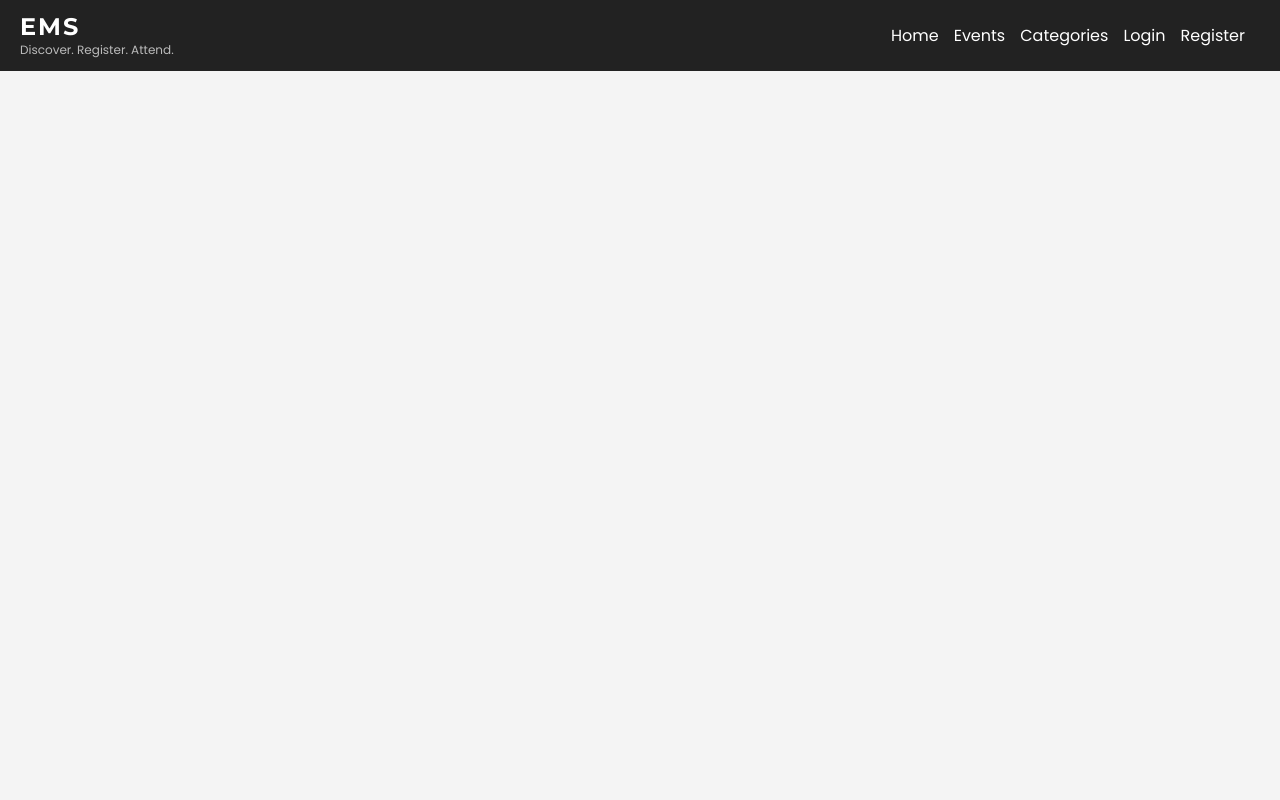
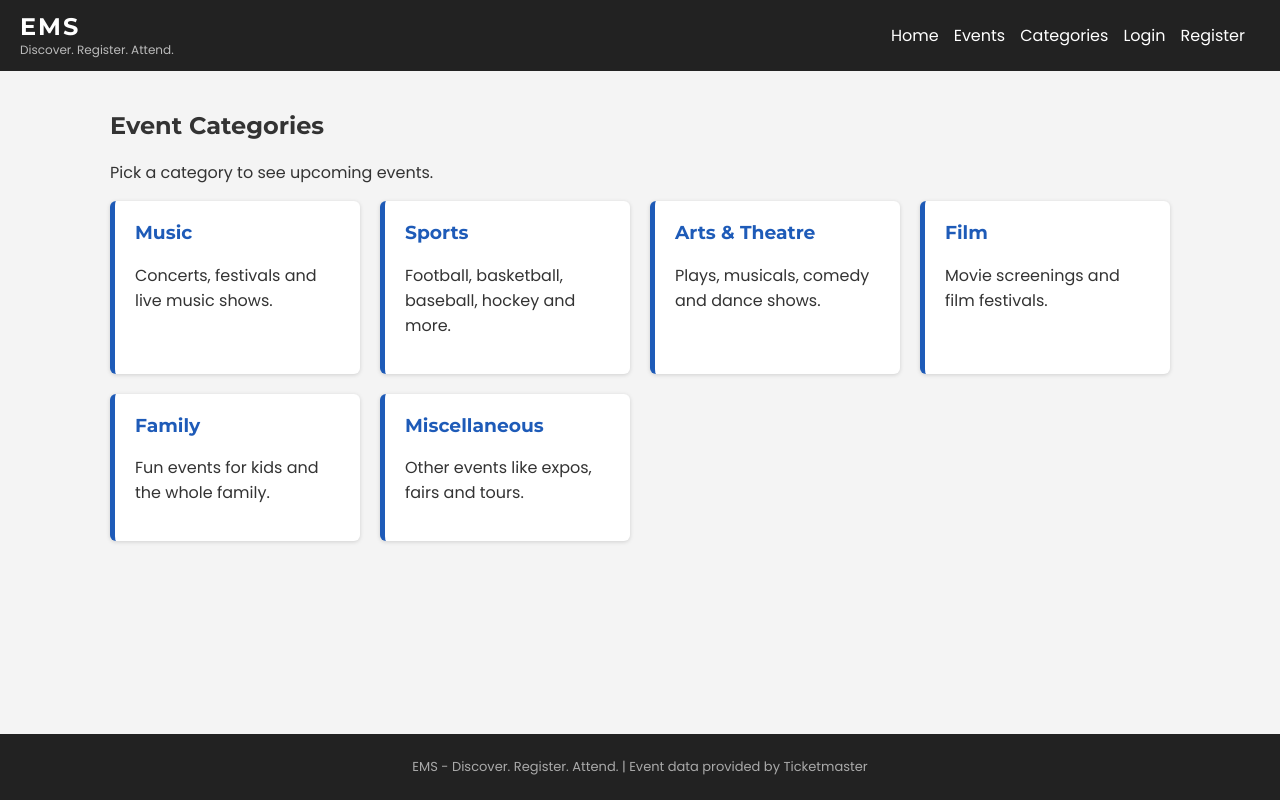
Before and after one commit to muhammadalisaleem/Event-Management-System, a React (Vite) app: page /categories in a window 1280 px wide. Built offline with nearby package versions, Linux system fonts and the light colour scheme; no server answers.

Commit message:
Add home page, categories page and footer

```diff
--- a/src/App.jsx
+++ b/src/App.jsx
@@ -1,23 +1,28 @@
 import { Routes, Route } from 'react-router-dom'
 import Navbar from './components/Navbar'
+import Footer from './components/Footer'
 import ProtectedRoute from './components/ProtectedRoute'
+import Home from './pages/Home'
 import Login from './pages/Login'
 import Register from './pages/Register'
 import Events from './pages/Events'
 import EventDetails from './pages/EventDetails'
+import Categories from './pages/Categories'
 import MyEvents from './pages/MyEvents'
+import NotFound from './pages/NotFound'
 
 function App() {
   return (
-    <div>
+    <div className="app">
       <Navbar />
       <div className="container">
         <Routes>
-          <Route path="/" element={<h2>Welcome to EventHub</h2>} />
+          <Route path="/" element={<Home />} />
           <Route path="/login" element={<Login />} />
           <Route path="/register" element={<Register />} />
           <Route path="/events" element={<Events />} />
           <Route path="/events/:id" element={<EventDetails />} />
+          <Route path="/categories" element={<Categories />} />
           <Route
             path="/my-events"
             element={
@@ -26,8 +31,10 @@ function App() {
               </ProtectedRoute>
             }
           />
+          <Route path="*" element={<NotFound />} />
         </Routes>
       </div>
+      <Footer />
     </div>
   )
 }
--- /dev/null
+++ b/src/components/Footer.jsx
@@ -0,0 +1,9 @@
+function Footer() {
+  return (
+    <footer className="footer">
+      <p>EMS - Discover. Register. Attend. | Event data provided by Ticketmaster</p>
+    </footer>
+  )
+}
+
+export default Footer
--- a/src/index.css
+++ b/src/index.css
@@ -378,3 +378,91 @@ button:disabled {
   gap: 12px;
   align-items: center;
 }
+
+/* home */
+.hero {
+  background: linear-gradient(120deg, #1e5bb8, #3b2c85);
+  color: white;
+  padding: 40px 25px;
+  border-radius: 6px;
+  margin-bottom: 25px;
+}
+
+.hero h1 {
+  margin-top: 0;
+}
+
+.hero .btn-link {
+  margin-right: 10px;
+  background-color: #ffb400;
+  color: #222;
+}
+
+.hero .btn-white {
+  background-color: white;
+}
+
+.category-row {
+  display: flex;
+  flex-wrap: wrap;
+  gap: 10px;
+  margin-bottom: 25px;
+}
+
+.category-chip {
+  background: white;
+  border: 1px solid #1e5bb8;
+  padding: 8px 15px;
+  border-radius: 20px;
+}
+
+.category-chip:hover {
+  background: #1e5bb8;
+  color: white;
+}
+
+/* categories page */
+.category-grid {
+  display: grid;
+  grid-template-columns: repeat(auto-fill, minmax(220px, 1fr));
+  gap: 20px;
+}
+
+.category-card {
+  background: white;
+  color: #333;
+  padding: 20px;
+  border-radius: 6px;
+  border-left: 5px solid #1e5bb8;
+  box-shadow: 0 1px 4px rgba(0, 0, 0, 0.15);
+}
+
+.category-card:hover {
+  background: #eef3fc;
+}
+
+.category-card h3 {
+  margin-top: 0;
+  color: #1e5bb8;
+}
+
+/* footer */
+.app {
+  min-height: 100vh;
+  display: flex;
+  flex-direction: column;
+}
+
+.container {
+  flex: 1;
+  width: 100%;
+}
+
+.footer {
+  background-color: #222;
+  color: #aaa;
+  text-align: center;
+  padding: 10px;
+  font-size: 13px;
+  margin-top: 30px;
+}
--- /dev/null
+++ b/src/pages/Categories.jsx
@@ -0,0 +1,33 @@
+import { Link } from 'react-router-dom'
+
+const categoryList = [
+  { name: 'Music', text: 'Concerts, festivals and live music shows.' },
+  { name: 'Sports', text: 'Football, basketball, baseball, hockey and more.' },
+  { name: 'Arts & Theatre', text: 'Plays, musicals, comedy and dance shows.' },
+  { name: 'Film', text: 'Movie screenings and film festivals.' },
+  { name: 'Family', text: 'Fun events for kids and the whole family.' },
+  { name: 'Miscellaneous', text: 'Other events like expos, fairs and tours.' },
+]
+
+function Categories() {
+  return (
+    <div>
+      <h2>Event Categories</h2>
+      <p>Pick a category to see upcoming events.</p>
+      <div className="category-grid">
+        {categoryList.map((cat) => (
+          <Link
+            key={cat.name}
+            to={`/events?category=${encodeURIComponent(cat.name)}`}
+            className="category-card"
+          >
+            <h3>{cat.name}</h3>
+            <p>{cat.text}</p>
+          </Link>
+        ))}
+      </div>
+    </div>
+  )
+}
+
+export default Categories
--- /dev/null
+++ b/src/pages/Home.jsx
@@ -0,0 +1,52 @@
+import { useEffect } from 'react'
+import { useDispatch, useSelector } from 'react-redux'
+import { Link } from 'react-router-dom'
+import { fetchEvents } from '../features/eventsSlice'
+import EventCard from '../components/EventCard'
+import Loader from '../components/Loader'
+import { CATEGORIES } from '../components/SearchBar'
+
+function Home() {
+  const dispatch = useDispatch()
+  const { list, loading, error } = useSelector((state) => state.events)
+  const user = useSelector((state) => state.auth.user)
+
+  useEffect(() => {
+    dispatch(fetchEvents({ page: 0 }))
+  }, [dispatch])
+
+  return (
+    <div>
+      <div className="hero">
+        <h1>Find events you love</h1>
+        <p>Concerts, sports, theatre and more. Browse events and register in one click.</p>
+        <Link to="/events" className="btn-link">Explore Events</Link>
+        {!user && (
+          <Link to="/register" className="btn-link btn-white">Create Account</Link>
+        )}
+      </div>
+
+      <h2>Browse by Category</h2>
+      <div className="category-row">
+        {CATEGORIES.map((c) => (
+          <Link key={c} to={`/events?category=${encodeURIComponent(c)}`} className="category-chip">
+            {c}
+          </Link>
+        ))}
+      </div>
+
+      <h2>Upcoming Events</h2>
+      {loading && <Loader />}
+      {error && <p className="error">{error}</p>}
+      {!loading && !error && (
+        <div className="event-grid">
+          {list.slice(0, 8).map((event) => (
+            <EventCard key={event.id} event={event} />
+          ))}
+        </div>
+      )}
+    </div>
+  )
+}
+
+export default Home
--- /dev/null
+++ b/src/pages/NotFound.jsx
@@ -0,0 +1,13 @@
+import { Link } from 'react-router-dom'
+
+function NotFound() {
+  return (
+    <div className="empty">
+      <h2>404 - Page Not Found</h2>
+      <p>The page you are looking for does not exist.</p>
+      <Link to="/">Go to Home</Link>
+    </div>
+  )
+}
+
+export default NotFound
```
